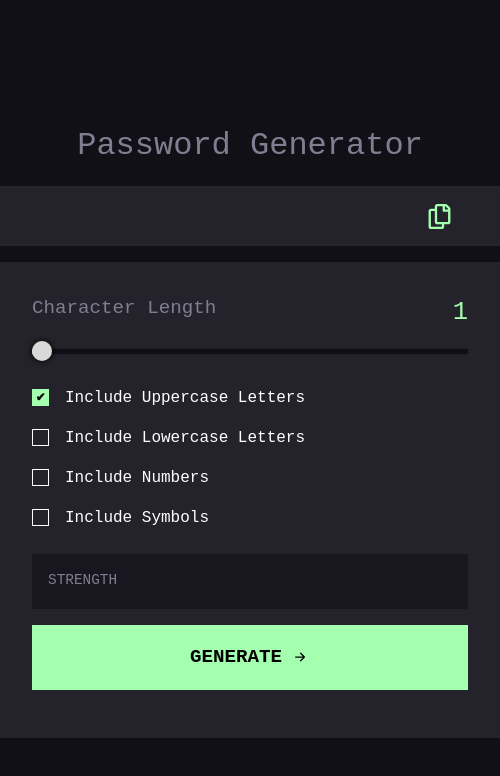
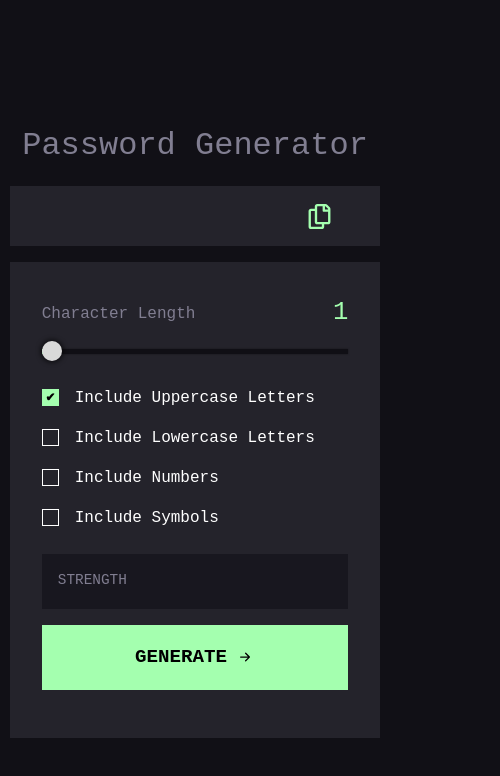
Before and after one commit to mtsgsr/pass-generator, a React (Vite) app: page / in a window 390 px wide. Shown: the top 776 px of the page, 500 px wide, since content can reach past the window. Built offline with nearby package versions, Linux system fonts and the light colour scheme.

Commit message:
mobile media queries added

```diff
--- a/src/styles.js
+++ b/src/styles.js
@@ -26,6 +26,9 @@ const Display = styled.div`
   align-items: center;
   padding: 0 2rem;
   position: relative;
+  @media (max-width: 600px) {
+    width: 95vw;
+  }
 `;
 
 const ResultText = styled.span`
@@ -72,18 +75,26 @@ const Body = styled.div`
   background-color: #24232b;
   width: 500px;
   height: fit-content;
+  margin: 0 auto;
   margin-top: 1rem;
   padding: 2rem;
+  @media (max-width: 600px) {
+    width: 95vw;
+  }
 `;
 
 const Header = styled.div`
   display: flex;
   justify-content: space-between;
+  align-items: center;
 `;
 
 const HeaderTitle = styled.span`
   color: #817e91;
   font-size: 1.2rem;
+  @media (max-width: 600px) {
+    font-size: 1rem;
+  }
 `;
 
 const HeaderValue = styled.span`
```
